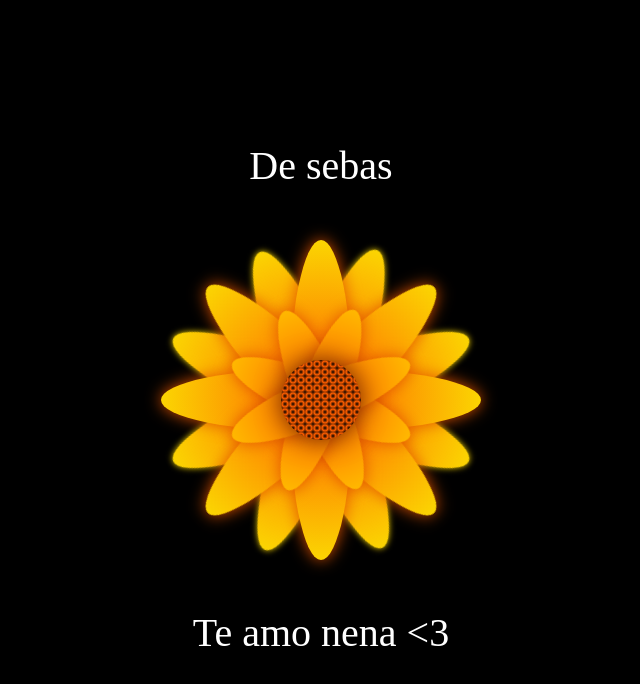
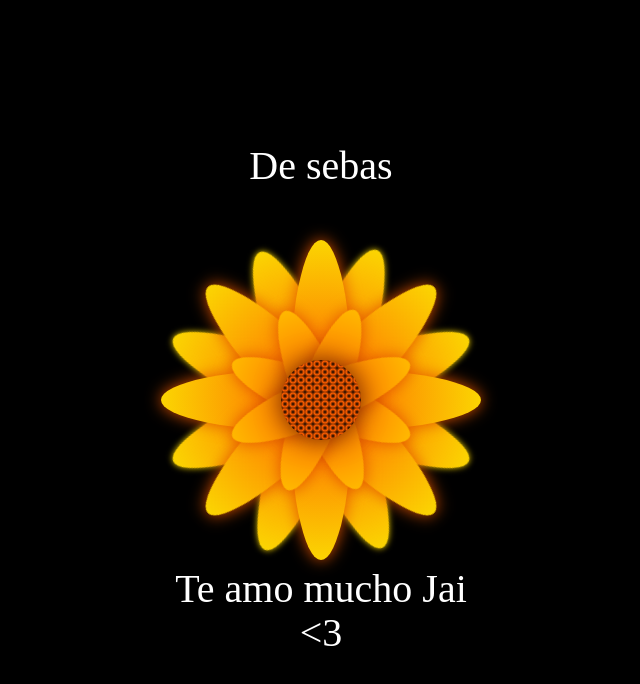
Before and after one commit to Sushi1810/Flor, a plain HTML site: page index.html in a window 1280 px wide. Shown: the whole page, without its empty margins (319-959 px from the left). Drawn offline with Linux system fonts and the light colour scheme.

Commit message:
index.html

```diff
--- a/index.html
+++ b/index.html
@@ -35,7 +35,7 @@
         </div>
         <div class="Petal3 p4">
         </div>
-        <div class="text-below">Te amo nena <3 </div>
+        <div class="text-below">Te amo mucho Jai <3 </div>
 </div>
 
 
```
